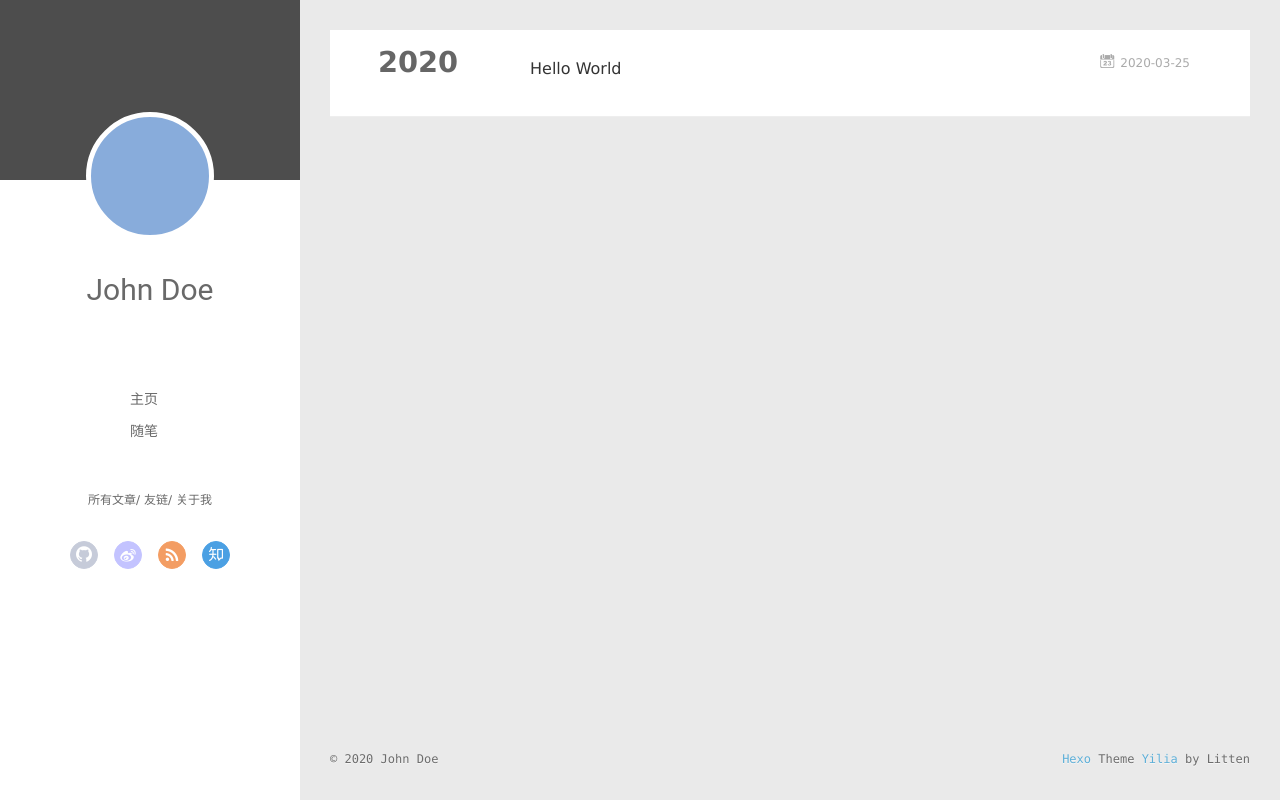
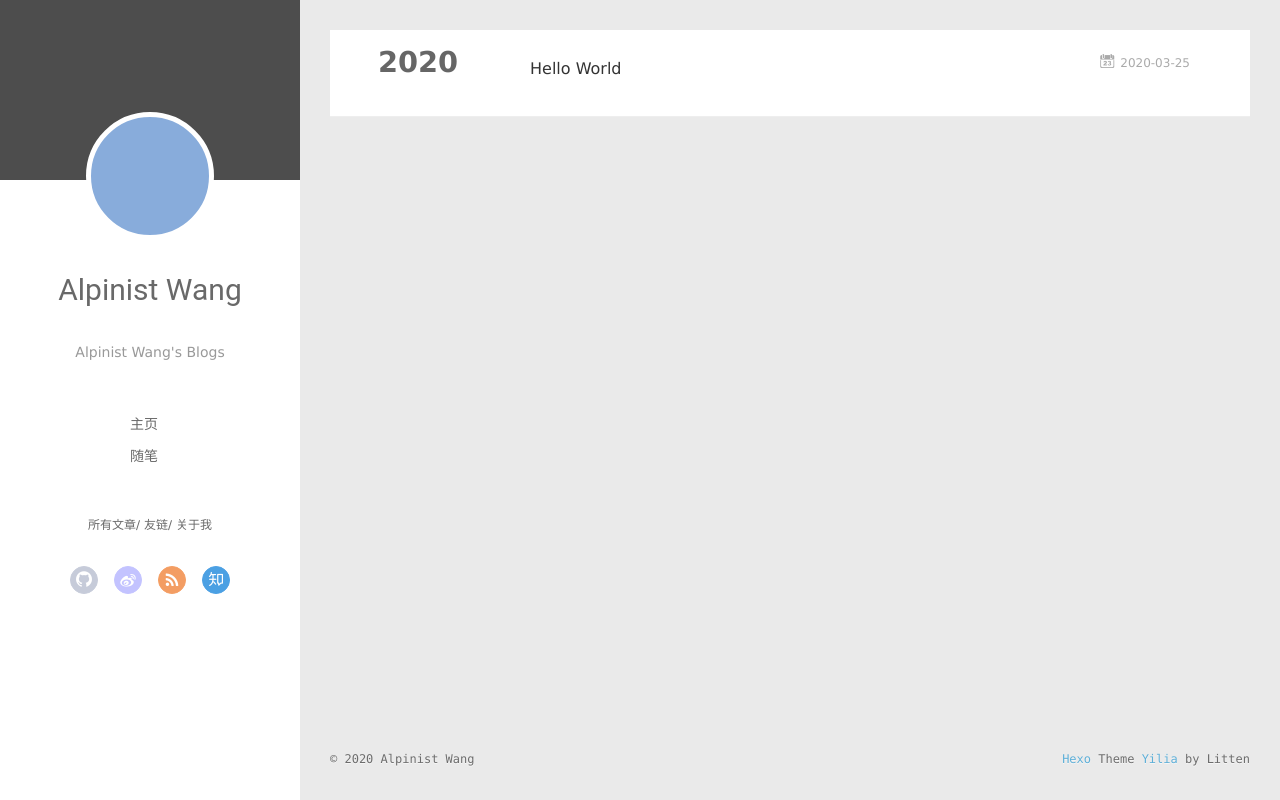
Before and after one commit to wkxjc/wkxjc.github.io, a plain HTML site: page archives/2020/03/index.html in a window 1280 px wide. Drawn offline with Linux system fonts and the light colour scheme; no server answers.

Commit message:
Site updated: 2020-10-06 17:49:38

```diff
--- a/archives/2020/03/index.html
+++ b/archives/2020/03/index.html
@@ -6,17 +6,19 @@
   <meta name="renderer" content="webkit">
   <meta http-equiv="X-UA-Compatible" content="IE=edge" >
   <link rel="dns-prefetch" href="http://yoursite.com">
-  <title>Archives: 2020/3 | Hexo</title>
+  <title>Archives: 2020/3 | Alpinist Wang</title>
   <meta name="viewport" content="width=device-width, initial-scale=1, maximum-scale=1">
-  <meta property="og:type" content="website">
-<meta property="og:title" content="Hexo">
+  <meta name="description" content="Alpinist Wang&#39;s Blogs">
+<meta property="og:type" content="website">
+<meta property="og:title" content="Alpinist Wang">
 <meta property="og:url" content="http://yoursite.com/archives/2020/03/index.html">
-<meta property="og:site_name" content="Hexo">
+<meta property="og:site_name" content="Alpinist Wang">
+<meta property="og:description" content="Alpinist Wang&#39;s Blogs">
 <meta property="og:locale" content="en_US">
-<meta property="article:author" content="John Doe">
+<meta property="article:author" content="Alpinist Wang">
 <meta name="twitter:card" content="summary">
 
-    <link rel="alternative" href="/atom.xml" title="Hexo" type="application/atom+xml">
+    <link rel="alternative" href="/atom.xml" title="Alpinist Wang" type="application/atom+xml">
 
 
     <link rel="icon" href="/favicon.png">
@@ -46,8 +48,10 @@
 			<img src="" class="js-avatar">
 		</a>
 		<hgroup>
-		  <h1 class="header-author"><a href="/">John Doe</a></h1>
+		  <h1 class="header-author"><a href="/">Alpinist Wang</a></h1>
 		</hgroup>
+
+		<p class="header-subtitle">Alpinist Wang&#39;s Blogs</p>
 
 
 		<nav class="header-menu">
@@ -104,8 +108,10 @@
 				<img src="" class="js-avatar">
 			</div>
 			<hgroup>
-			  <h1 class="header-author js-header-author">John Doe</h1>
+			  <h1 class="header-author js-header-author">Alpinist Wang</h1>
 			</hgroup>
+
+			<p class="header-subtitle"><i class="icon icon-quo-left"></i>Alpinist Wang&#39;s Blogs<i class="icon icon-quo-right"></i></p>
 
 
 
@@ -202,7 +208,7 @@
   <div class="outer">
     <div id="footer-info">
     	<div class="footer-left">
-    		&copy; 2020 John Doe
+    		&copy; 2020 Alpinist Wang
     	</div>
       	<div class="footer-right">
       		<a href="http://hexo.io/" target="_blank">Hexo</a>  Theme <a href="https://github.com/litten/hexo-theme-yilia" target="_blank">Yilia</a> by Litten
```
Also changed, not shown: 2020/03/25/hello-world/index.html (+11 -7 lines), archives/2020/index.html (+15 -9 lines), archives/index.html (+15 -9 lines), index.html (+16 -10 lines).
